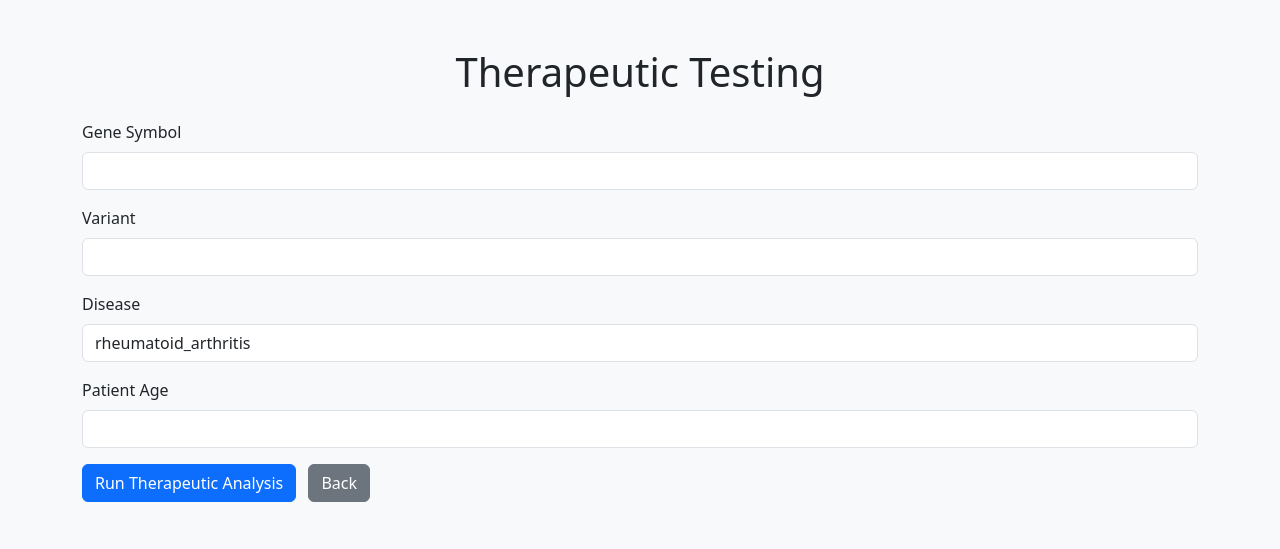
After one commit to TimRhr/EnhancementEngine, a Flask app: page /therapeutic in a window 1280 px wide. The commit adds this page. Shown: the top 549 px of the page. Run offline with Flask 3, Linux system fonts and the light colour scheme.

Commit message:
Add therapeutic analysis route and template

```diff
--- a/templates/index.html
+++ b/templates/index.html
@@ -139,6 +139,12 @@
                         <strong>Safety & Ethics:</strong> This tool is for research and educational purposes only.
                         Any practical application requires proper ethical review, safety testing, and regulatory approval.
                     </div>
+
+                    <div class="text-center mt-3">
+                        <a href="{{ url_for('therapeutic') }}" class="btn btn-outline-secondary">
+                            Test Therapeutic Mode
+                        </a>
+                    </div>
                 </div>
             </div>
         </div>
--- /dev/null
+++ b/templates/therapeutic.html
@@ -0,0 +1,55 @@
+<!DOCTYPE html>
+<html lang="en">
+<head>
+    <meta charset="UTF-8">
+    <meta name="viewport" content="width=device-width, initial-scale=1">
+    <title>Therapeutic Testing - Enhancement Engine</title>
+    <link href="https://cdn.jsdelivr.net/npm/bootstrap@5.3.2/dist/css/bootstrap.min.css" rel="stylesheet">
+</head>
+<body class="bg-light">
+<div class="container py-5">
+    <h1 class="mb-4 text-center">Therapeutic Testing</h1>
+    {% with messages = get_flashed_messages(with_categories=true) %}
+    {% if messages %}
+        {% for category, message in messages %}
+        <div class="alert alert-{{ 'danger' if category == 'error' else category }} alert-dismissible fade show" role="alert">
+            {{ message }}
+            <button type="button" class="btn-close" data-bs-dismiss="alert"></button>
+        </div>
+        {% endfor %}
+    {% endif %}
+    {% endwith %}
+
+    {% if report %}
+    <div class="alert alert-success">
+        <h4 class="alert-heading">Recommendation: {{ report.treatment_recommendation }}</h4>
+        <p>Safety Score: {{ report.safety_assessment.overall_safety_score }}</p>
+        <p>Efficacy: {{ "%.2f"|format(report.predicted_efficacy.overall_efficacy) }}</p>
+        <p>Confidence: {{ "%.2f"|format(report.confidence_score) }}</p>
+    </div>
+    {% endif %}
+
+    <form method="post">
+        <div class="mb-3">
+            <label for="gene" class="form-label">Gene Symbol</label>
+            <input type="text" class="form-control" id="gene" name="gene" required>
+        </div>
+        <div class="mb-3">
+            <label for="variant" class="form-label">Variant</label>
+            <input type="text" class="form-control" id="variant" name="variant">
+        </div>
+        <div class="mb-3">
+            <label for="disease" class="form-label">Disease</label>
+            <input type="text" class="form-control" id="disease" name="disease" value="rheumatoid_arthritis">
+        </div>
+        <div class="mb-3">
+            <label for="age" class="form-label">Patient Age</label>
+            <input type="number" class="form-control" id="age" name="age">
+        </div>
+        <button type="submit" class="btn btn-primary">Run Therapeutic Analysis</button>
+        <a href="{{ url_for('index') }}" class="btn btn-secondary ms-2">Back</a>
+    </form>
+</div>
+<script src="https://cdn.jsdelivr.net/npm/bootstrap@5.3.2/dist/js/bootstrap.bundle.min.js"></script>
+</body>
+</html>
--- a/webapp/run.py
+++ b/webapp/run.py
@@ -18,6 +18,10 @@ sys.path.insert(0, str(parent_dir))
 from flask import Flask, render_template, request, jsonify, flash, redirect, url_for
 from enhancement_engine import EnhancementEngine
 from enhancement_engine.core.engine import EnhancementEngineError
+from enhancement_engine.core.therapeutic_engine import (
+    TherapeuticEnhancementEngine,
+    TherapeuticEngineError,
+)
 
 
 def setup_logging() -> None:
@@ -88,6 +92,16 @@ def create_app(config: Optional[dict] = None) -> Flask:
     except Exception as e:
         app.logger.error(f"Failed to initialize Enhancement Engine: {e}")
         engine = None
+
+    # Initialize therapeutic enhancement engine
+    try:
+        therapeutic_engine = TherapeuticEnhancementEngine(email=demo_email)
+        app.logger.info(
+            f"Therapeutic Engine initialized with email: {demo_email}"
+        )
+    except Exception as e:
+        app.logger.error(f"Failed to initialize Therapeutic Engine: {e}")
+        therapeutic_engine = None
 
     @app.route("/", methods=["GET"])
     def index():
@@ -179,6 +193,52 @@ def create_app(config: Optional[dict] = None) -> Flask:
             app.logger.error(f"API error: {e}")
             return jsonify({"error": "Internal server error"}), 500
 
+    @app.route("/therapeutic", methods=["GET", "POST"])
+    def therapeutic():
+        """Run therapeutic analysis via simple form."""
+        if request.method == "POST":
+            if not therapeutic_engine:
+                flash(
+                    "Therapeutic Engine not available. Please check configuration.",
+                    "error",
+                )
+                return redirect(url_for("therapeutic"))
+
+            gene = request.form.get("gene", "").strip()
+            variant = request.form.get("variant", "").strip()
+            disease = request.form.get("disease", "rheumatoid_arthritis").strip()
+            age = request.form.get("age", "")
+
+            if not gene:
+                flash("Gene name is required", "error")
+                return redirect(url_for("therapeutic"))
+
+            patient_data = {}
+            if age:
+                try:
+                    patient_data["age"] = int(age)
+                except ValueError:
+                    patient_data["age"] = age
+
+            try:
+                app.logger.info(
+                    f"Therapeutic analysis of {gene} {variant} for {disease}"
+                )
+                report = therapeutic_engine.analyze_disease_gene(
+                    gene, variant, patient_data, disease
+                )
+                return render_template("therapeutic.html", report=report)
+            except TherapeuticEngineError as e:
+                app.logger.error(f"Therapeutic analysis error: {e}")
+                flash(f"Analysis failed: {str(e)}", "error")
+                return redirect(url_for("therapeutic"))
+            except Exception as e:
+                app.logger.error(f"Unexpected therapeutic error: {e}")
+                flash("An unexpected error occurred. Please try again.", "error")
+                return redirect(url_for("therapeutic"))
+
+        return render_template("therapeutic.html")
+
     @app.route("/health", methods=["GET"])
     def health_check():
         """Health check endpoint."""
```
